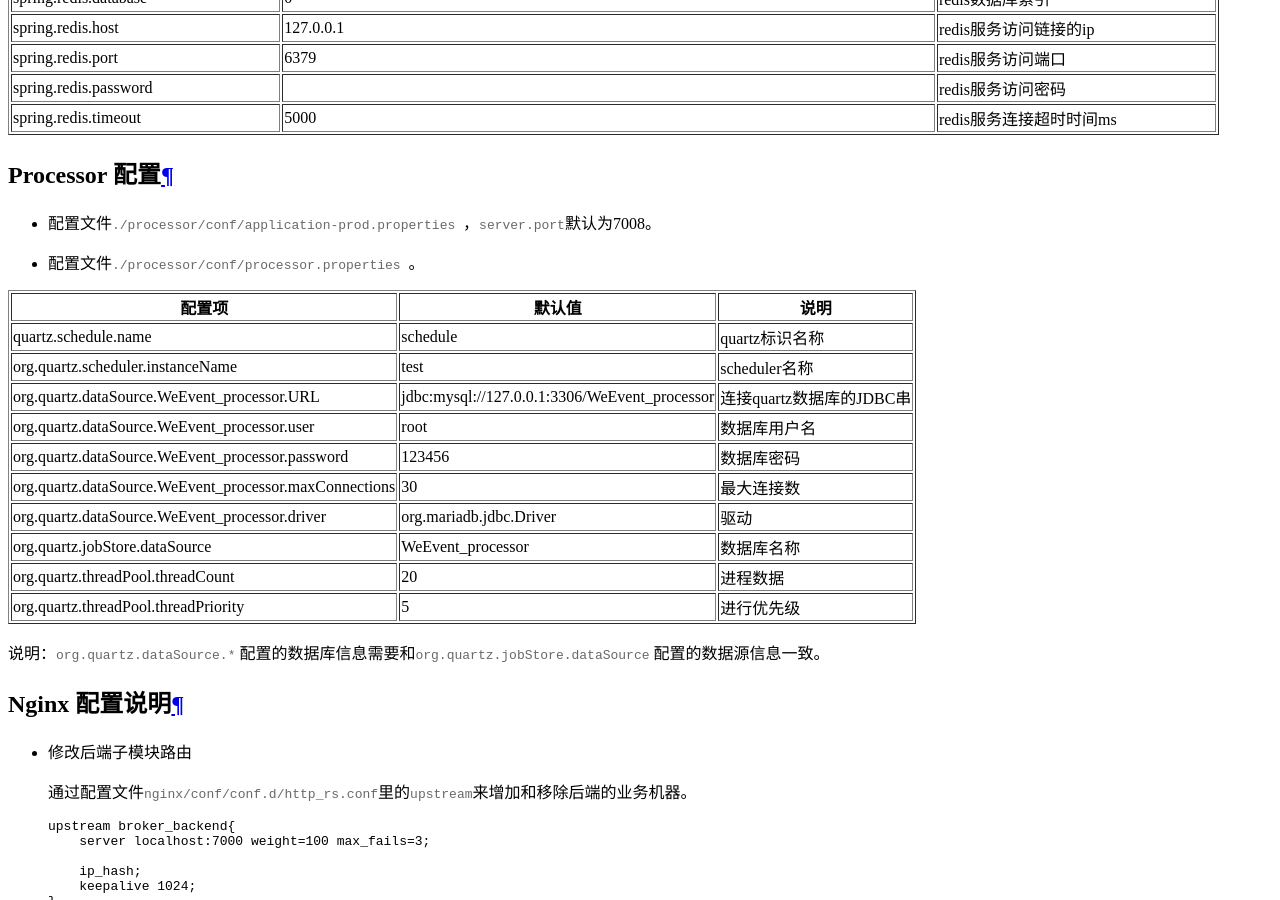
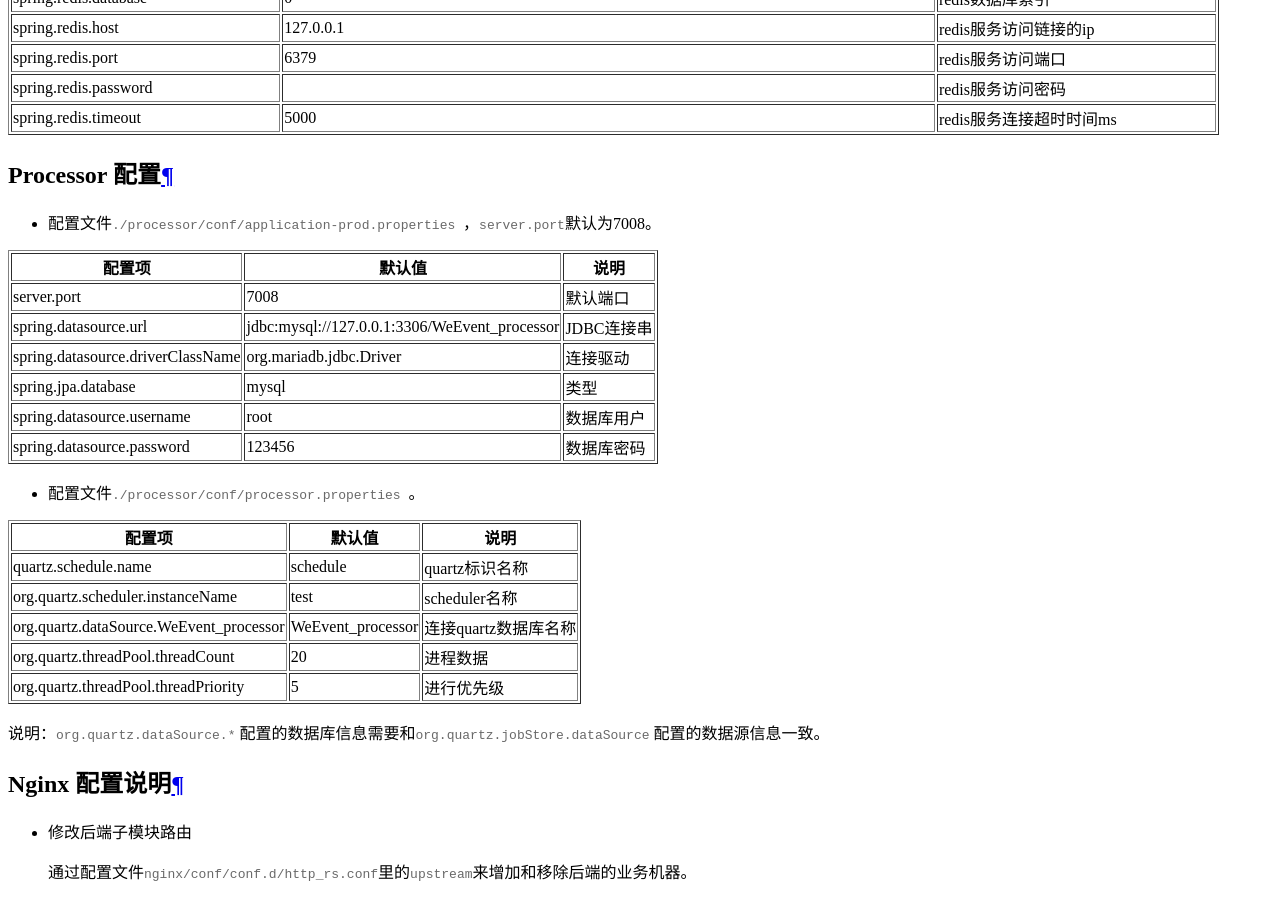
Before and after one commit to WeBankBlockchain/WeEvent-docs, a Sphinx documentation site: the page built from docs/install/property.md, in a window 1280 px wide and 900 px high, scrolled down 2903 px. Built offline with Sphinx 7.4.7 and the Read the Docs theme 2.0.0, drawn with Linux system fonts in a browser that asks for light colours.

Commit message:
update the processor config

```diff
--- a/docs/install/property.md
+++ b/docs/install/property.md
@@ -23,19 +23,19 @@
 
   配置文件`./broker/conf/fisco.properties`。
 
-  | 配置项                       | 默认值                | 配置说明                                |
-  | ---------------------------- | --------------------- | --------------------------------------- |
-  | version                      | 2.0                   | FISCO-BCOS版本，支持2.0和1.3            |
+  | 配置项                          | 默认值                   | 配置说明                     |
+  | ---------------------------- | --------------------- | ------------------------ |
+  | version                      | 2.0                   | FISCO-BCOS版本，支持2.0和1.3   |
   | orgid                        | fisco                 | 机构名，按机构实际名称填写即可          |
   | nodes                        | 127.0.0.1:30701       | 区块链节点列表，多个地址以`;`分割       |
-  | proxy.address                | 0xfff77de6c1a76022... | 1.3版本的proxy系统合约地址              |
+  | proxy.address                | 0xfff77de6c1a76022... | 1.3版本的proxy系统合约地址        |
   | account                      | bcec428d5205abe0f...  | `WeEvent`执行交易的账号，一般不需要修改 |
-  | web3sdk.timeout              | 10000                 | 交易执行超时时间，单位毫秒              |
-  | web3sdk.core-pool-size       | 10                    | web3sdk最小线程数                       |
-  | web3sdk.max-pool-size        | 1000                  | web3sdk最大线程数                       |
-  | web3sdk.keep-alive-seconds   | 10                    | web3sdk线程空闲时间，单位秒             |
-  | consumer.idle-time           | 1000                  | 区块链新增块事件检测周期，单位毫秒      |
-  | consumer.history_merge_block | 8                     | 事件过滤的区块范围                      |
+  | web3sdk.timeout              | 10000                 | 交易执行超时时间，单位毫秒            |
+  | web3sdk.core-pool-size       | 10                    | web3sdk最小线程数             |
+  | web3sdk.max-pool-size        | 1000                  | web3sdk最大线程数             |
+  | web3sdk.keep-alive-seconds   | 10                    | web3sdk线程空闲时间，单位秒        |
+  | consumer.idle-time           | 1000                  | 区块链新增块事件检测周期，单位毫秒        |
+  | consumer.history_merge_block | 8                     | 事件过滤的区块范围                |
 
 
   区块链节点详细配置，参见[Web3SDK配置文件](https://fisco-bcos-documentation.readthedocs.io/zh_CN/release-2.0/docs/sdk/sdk.html) 。
@@ -86,29 +86,34 @@
 | https.client.read-timeout                | 3000                                     | 服务器内部读取其它服务的超时时间ms |
 | https.client.connect-timeout             | 3000                                     | 服务器内部连接其它服务的超时时间ms |
 | weevent.processor.url                    | http://127.0.0.1:7008                    | 配置processor服务的地址   |
-| spring.redis.database                    | 0                                        | redis数据库索引     |
-| spring.redis.host                        | 127.0.0.1                                | redis服务访问链接的ip |
-| spring.redis.port                        | 6379                                     | redis服务访问端口   |
-| spring.redis.password                    |                                          | redis服务访问密码 |
-| spring.redis.timeout                     | 5000                                     | redis服务连接超时时间ms   |
+| spring.redis.database                    | 0                                        | redis数据库索引         |
+| spring.redis.host                        | 127.0.0.1                                | redis服务访问链接的ip     |
+| spring.redis.port                        | 6379                                     | redis服务访问端口        |
+| spring.redis.password                    |                                          | redis服务访问密码        |
+| spring.redis.timeout                     | 5000                                     | redis服务连接超时时间ms    |
 
 ### Processor 配置
 
 - 配置文件`./processor/conf/application-prod.properties ` ，`server.port`默认为7008。
+
+| 配置项                                     | 默认值               | 说明            |
+| --------------------------------------- | ----------------- | ------------- |
+| server.port                             | 7008              | 默认端口          |
+| spring.datasource.url                   | jdbc:mysql://127.0.0.1:3306/WeEvent_processor | JDBC连接串   |
+| spring.datasource.driverClassName       | org.mariadb.jdbc.Driver | 连接驱动 |
+| spring.jpa.database                     | mysql                | 类型          |
+| spring.datasource.username              | root                 | 数据库用户         |
+| spring.datasource.password              | 123456               | 数据库密码        |
+
 - 配置文件`./processor/conf/processor.properties `。
 
-| 配置项                                                 | 默认值                                        | 说明                     |
-| ------------------------------------------------------ | --------------------------------------------- | ------------------------ |
-| quartz.schedule.name                                   | schedule                                      | quartz标识名称           |
-| org.quartz.scheduler.instanceName                      | test                                          | scheduler名称            |
-| org.quartz.dataSource.WeEvent_processor.URL            | jdbc:mysql://127.0.0.1:3306/WeEvent_processor | 连接quartz数据库的JDBC串 |
-| org.quartz.dataSource.WeEvent_processor.user           | root                                          | 数据库用户名             |
-| org.quartz.dataSource.WeEvent_processor.password       | 123456                                        | 数据库密码               |
-| org.quartz.dataSource.WeEvent_processor.maxConnections | 30                                            | 最大连接数               |
-| org.quartz.dataSource.WeEvent_processor.driver         | org.mariadb.jdbc.Driver                       | 驱动                     |
-| org.quartz.jobStore.dataSource                         | WeEvent_processor                             | 数据库名称               |
-| org.quartz.threadPool.threadCount                      | 20                                            | 进程数据                 |
-| org.quartz.threadPool.threadPriority                   | 5                                             | 进行优先级               |
+| 配置项                                     | 默认值               | 说明            |
+| --------------------------------------- | ----------------- | ------------- |
+| quartz.schedule.name                    | schedule          | quartz标识名称    |
+| org.quartz.scheduler.instanceName       | test              | scheduler名称   |
+| org.quartz.dataSource.WeEvent_processor | WeEvent_processor | 连接quartz数据库名称 |
+| org.quartz.threadPool.threadCount       | 20                | 进程数据          |
+| org.quartz.threadPool.threadPriority    | 5                 | 进行优先级         |
 
 说明：`org.quartz.dataSource.*`  配置的数据库信息需要和`org.quartz.jobStore.dataSource` 配置的数据源信息一致。
 
```
